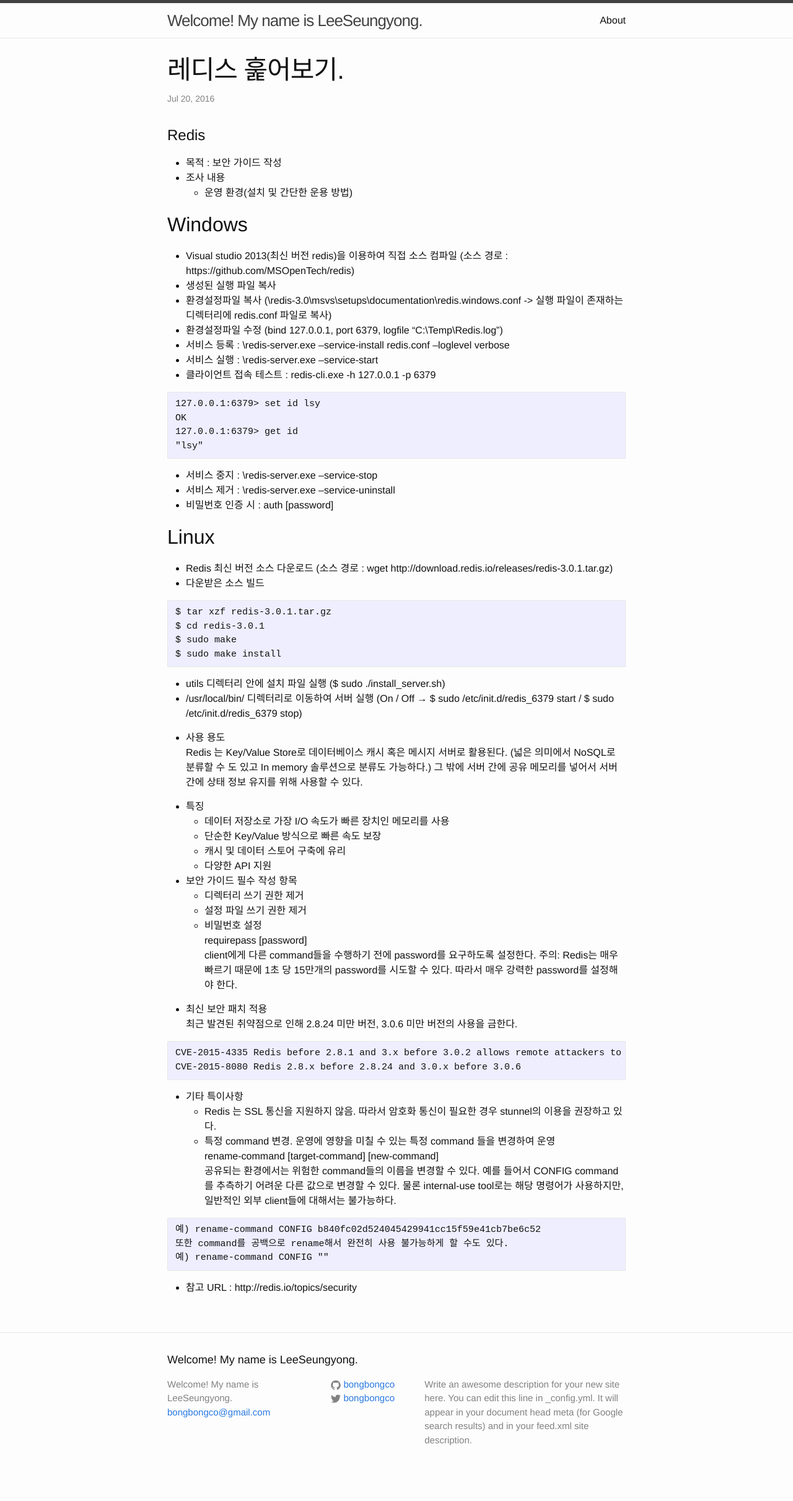
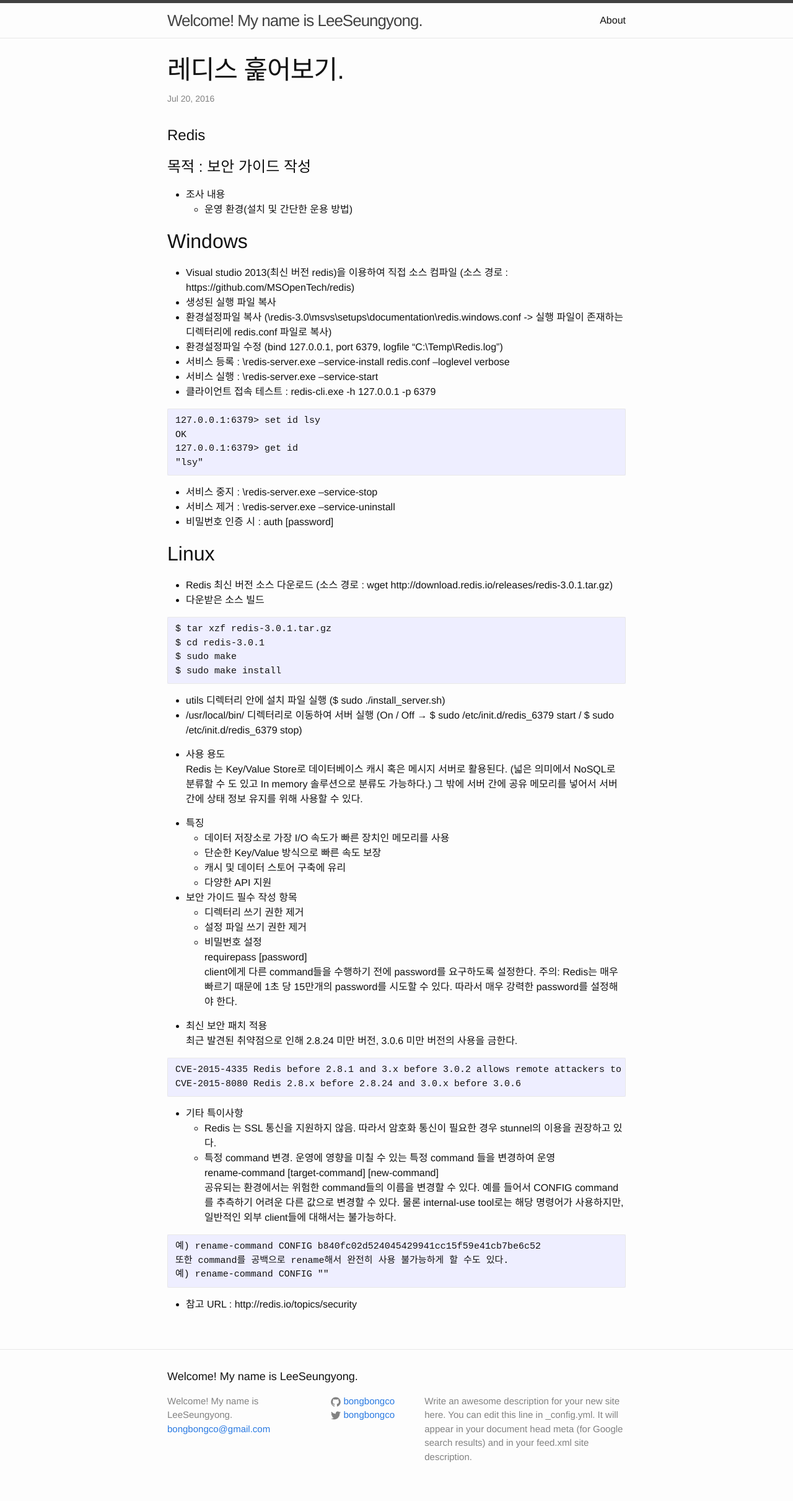
Before and after one commit to LktProgrammer/bongbongco.github.io, a Jekyll site: the page built from _posts/2016-07-20-Redis-quick-look.markdown, in a window 1280 px wide. Shown: the whole page at 62% size. Built offline with Jekyll 4.4.1, drawn with Linux system fonts in a browser that asks for light colours; before the commit the page ends 2394 px from its top, so only the background shows below that.

```diff
--- a/_posts/2016-07-20-Redis-quick-look.markdown
+++ b/_posts/2016-07-20-Redis-quick-look.markdown
@@ -6,7 +6,8 @@ title: 레디스 훑어보기.
 Redis
 =====
 
-+ 목적 : 보안 가이드 작성
+목적 : 보안 가이드 작성
+=
 + 조사 내용
 	+ 운영 환경(설치 및 간단한 운용 방법)
 
```
